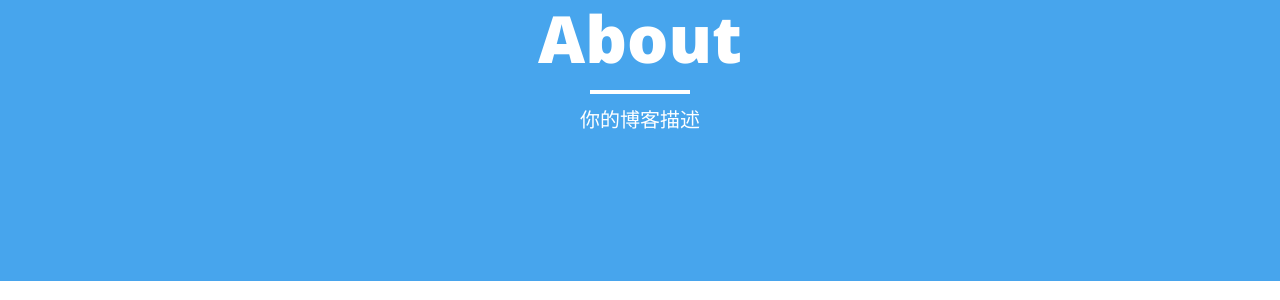
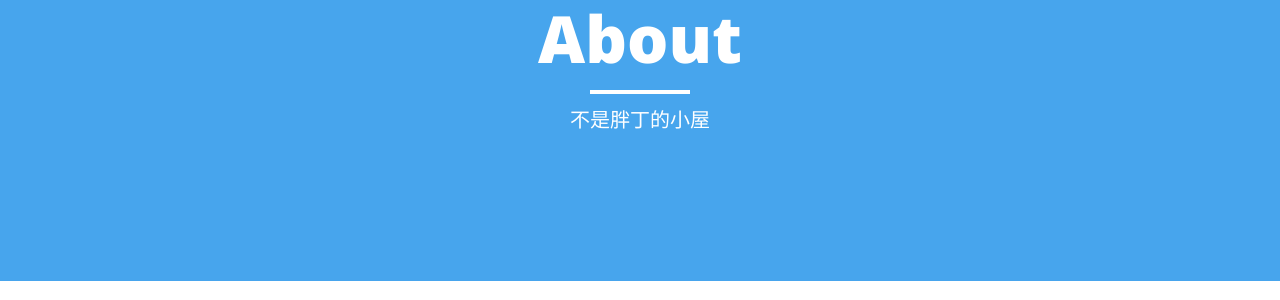
Before and after one commit to DingJiaying/DingJiaYing.GitHub.io, a Jekyll site: the page built from about.md, in a window 1280 px wide. Shown: the part 147-447 px from the top of the page. Built offline with Jekyll 4.4.1, drawn with Linux system fonts in a browser that asks for light colours; nearby versions of some CDN libraries; our own code applies the rules of GitHub Pages for plain Markdown files.

Commit message:
更新about

```diff
--- a/about.md
+++ b/about.md
@@ -1,7 +1,7 @@
 ---
 layout: page
 title: "About"
-description: "你的博客描述 "
+description: "不是胖丁的小屋"
 header-img: "img/twitter.jpg"
 ---
 
```
